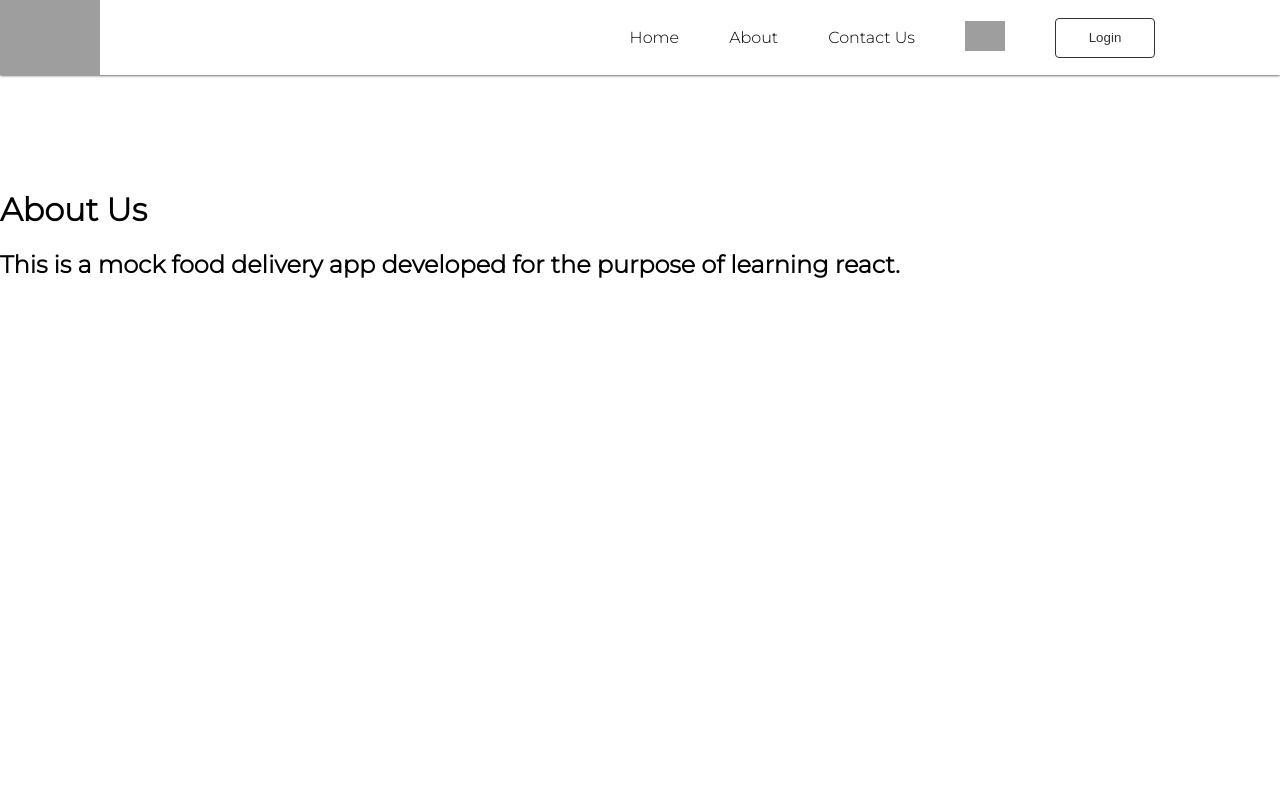
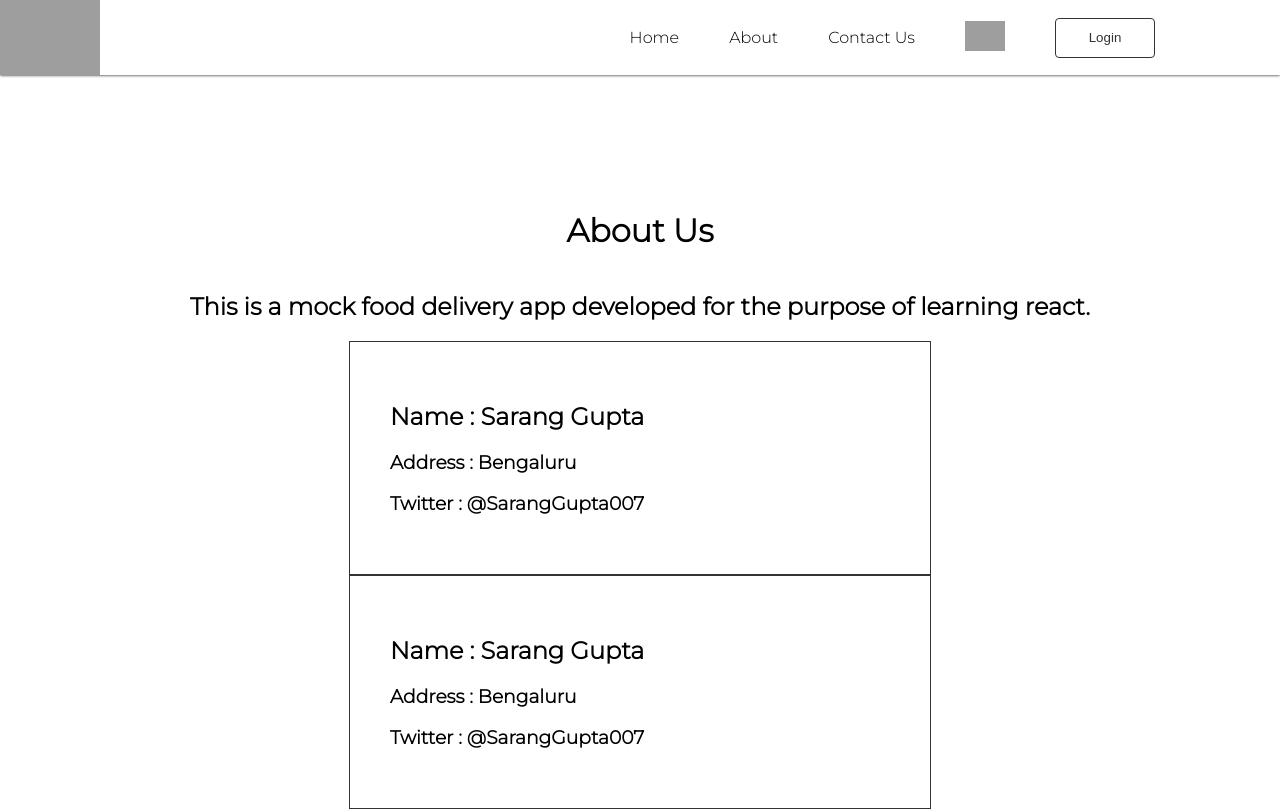
Before and after one commit to sarang-23/namaste-react, a React (Vite) app: page /about in a window 1280 px wide. Built offline with nearby package versions, Linux system fonts and the light colour scheme; grey boxes are pictures that could not be loaded.

Commit message:
Learninf react lifecycle methods

```diff
--- a/index.css
+++ b/index.css
@@ -207,10 +207,21 @@ body{
 }
 .dish-container{
   display: flex;
-  justify-content: center;
+  justify-content: space-between;
   align-items: center;
 }
 .dish-image > img {
   width: 150px;
   aspect-ratio: 16/9;
 }
+.body-component{
+  display: flex;
+  flex-direction: column;
+  align-items: center;
+}
+.contact-class{
+  margin: 0 auto;
+  width: 500px;
+  border: 1px solid #333;
+  padding: 40px;
+}
--- a/src/components/About.js
+++ b/src/components/About.js
@@ -1,3 +1,6 @@
+import React from "react";
+import ContactClass from "./ContactClass";
+
 const About = () => {
   return (
     <div className="body-component">
@@ -6,8 +9,39 @@ const About = () => {
         This is a mock food delivery app developed for the purpose of learning
         react.
       </h2>
+      <AboutClass/>
     </div>
   );
 };
 
+class AboutClass extends React.Component {
+  constructor(props){
+    super(props)
+    console.log("GParent Constructor")
+  }
+  componentDidMount(){
+    console.log("GParent Did mount")
+
+  }
+  render() {
+    console.log("GParent Render")
+    return(
+      <>
+        <ContactClass
+          name={"Sarang Gupta"}
+          address={"Bengaluru"}
+          twitter={"@SarangGupta007"}
+          childVal="c1"
+        />
+        <ContactClass
+          name={"Sarang Gupta"}
+          address={"Bengaluru"}
+          twitter={"@SarangGupta007"}
+          childVal="c2"
+        />
+      </>
+    )
+  }
+}
+
 export default About;
--- a/src/components/Contact.js
+++ b/src/components/Contact.js
@@ -1,3 +1,4 @@
+
 const Contact = () => {
   return (
     <div className="body-component">
--- /dev/null
+++ b/src/components/ContactClass.jsx
@@ -0,0 +1,23 @@
+import React from "react";
+
+export default class ContactClass extends React.Component {
+  constructor(props) {
+    super(props);
+    console.log(this.props.childVal + " constructor");
+  }
+
+  componentDidMount() {
+    console.log(this.props.childVal + " did mount");
+  }
+  render() {
+    const { name, address, twitter } = this.props;
+    console.log(this.props.childVal + " render");
+    return (
+      <div className="contact-class">
+        <h2> Name : {name}</h2>
+        <h3> Address : {address}</h3>
+        <h3> Twitter : {twitter}</h3>
+      </div>
+    );
+  }
+}
--- a/src/components/RestaurantMenu.js
+++ b/src/components/RestaurantMenu.js
@@ -45,7 +45,7 @@ const RestaurantMenu = () => {
               <div className="dish-info">
                 <div className="dish-name">{name}</div>
                 <div className="dish-price">
-                  <span class="rupee">{price / 100}</span>
+                  <span className="rupee">{price / 100}</span>
                 </div>
                 <div className="dish-description">{description}</div>
               </div>
```
Also changed, not shown: 1 other file (tests, documents, lock files or other folders).
